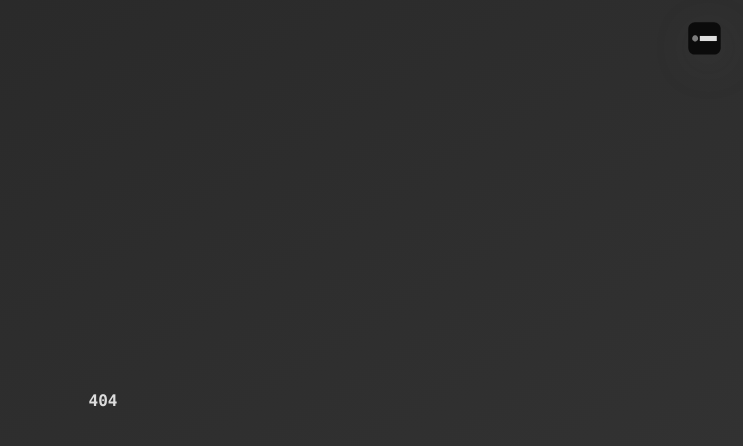
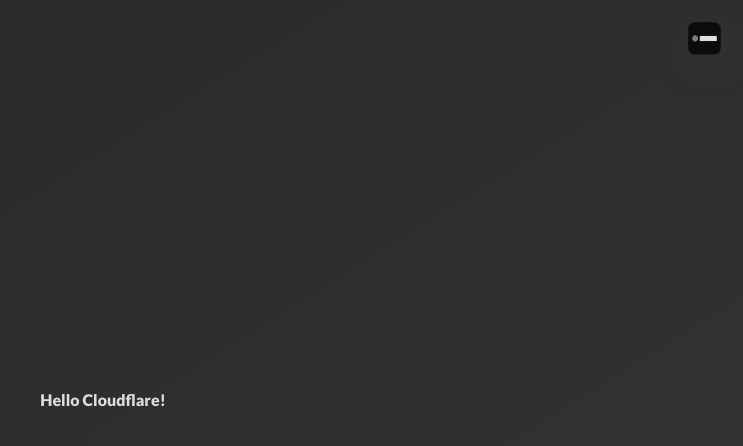
Before and after one commit to hingobway/h-n.me, a Next.js app: page /hello in a window 1280 px wide. Before the commit this address had no page. Shown: the top 446 px of the page, without its empty margins (537-1280 px from the left). Built offline with nearby package versions, Linux system fonts and the light colour scheme.

Commit message:
cf deploy test

```diff
--- /dev/null
+++ b/pages/hello.js
@@ -0,0 +1,14 @@
+import Head from 'next/head';
+
+const hello = () => {
+  return (
+    <>
+      <Head>
+        <title>hello cloudflare</title>
+      </Head>
+      <div>Hello Cloudflare!</div>
+    </>
+  );
+};
+
+export default hello;
```
